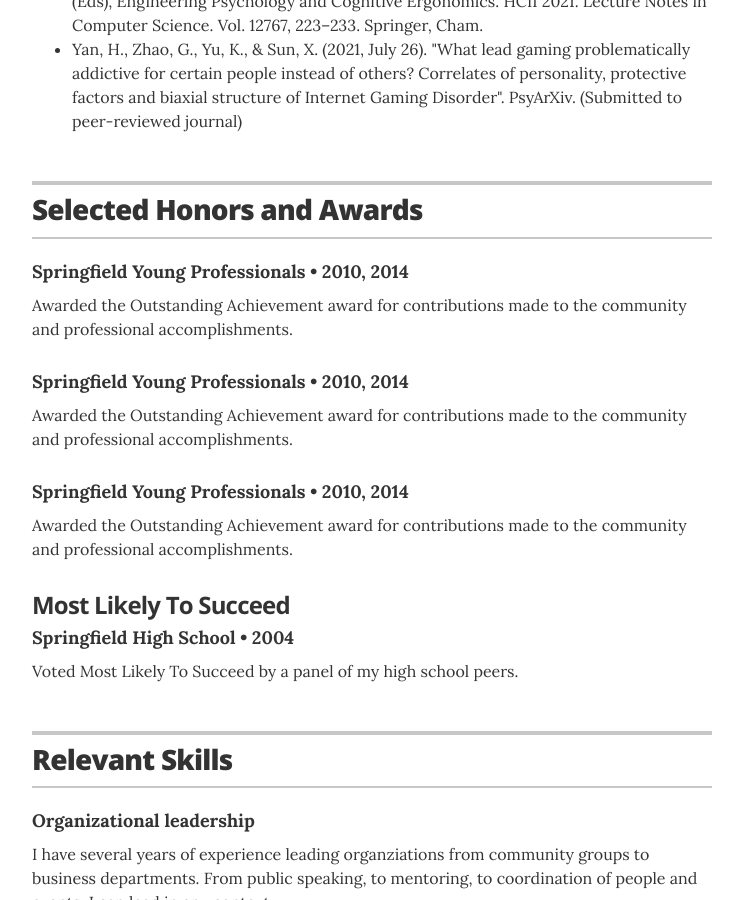
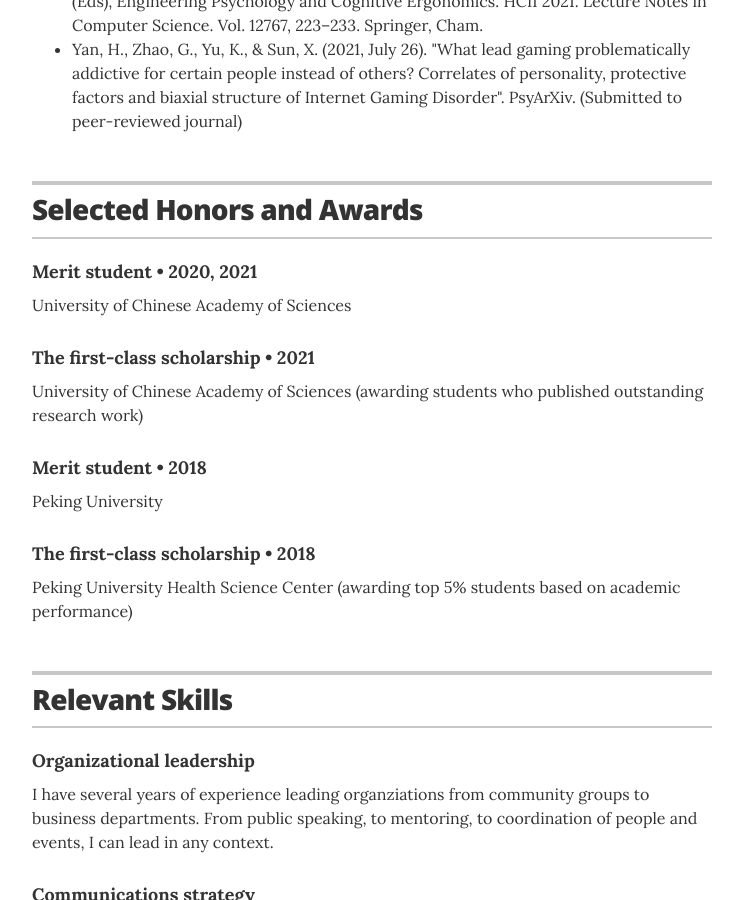
Before and after one commit to PsychYan/PsychYan.github.io, a Jekyll site: the page built from index.html, in a window 1280 px wide and 900 px high, scrolled down 2414 px. Shown: the whole window, without its empty margins (268-1011 px from the left). Built offline with Jekyll 4.4.1, drawn with Linux system fonts in a browser that asks for light colours.

Commit message:
Update recognitions.yml

```diff
--- a/_data/recognitions.yml
+++ b/_data/recognitions.yml
@@ -1,17 +1,16 @@
 # Recognitions
-- organization: Springfield Young Professionals
-  year: 2010, 2014
-  summary: Awarded the Outstanding Achievement award for contributions made to the community and professional accomplishments.
+- organization: Merit student
+  year: 2020, 2021
+  summary: University of Chinese Academy of Sciences
 
-- organization: Springfield Young Professionals
-  year: 2010, 2014
-  summary: Awarded the Outstanding Achievement award for contributions made to the community and professional accomplishments.
+- organization: The first-class scholarship
+  year: 2021
+  summary: University of Chinese Academy of Sciences (awarding students who published outstanding research work)
 
-- organization: Springfield Young Professionals
-  year: 2010, 2014
-  summary: Awarded the Outstanding Achievement award for contributions made to the community and professional accomplishments.
+- organization: Merit student
+  year: 2018
+  summary: Peking University
 
-- award: Most Likely To Succeed
-  organization: Springfield High School
-  year: 2004
-  summary: Voted Most Likely To Succeed by a panel of my high school peers.
+- organization: The first-class scholarship
+  year: 2018
+  summary: Peking University Health Science Center (awarding top 5% students based on academic performance)
```
